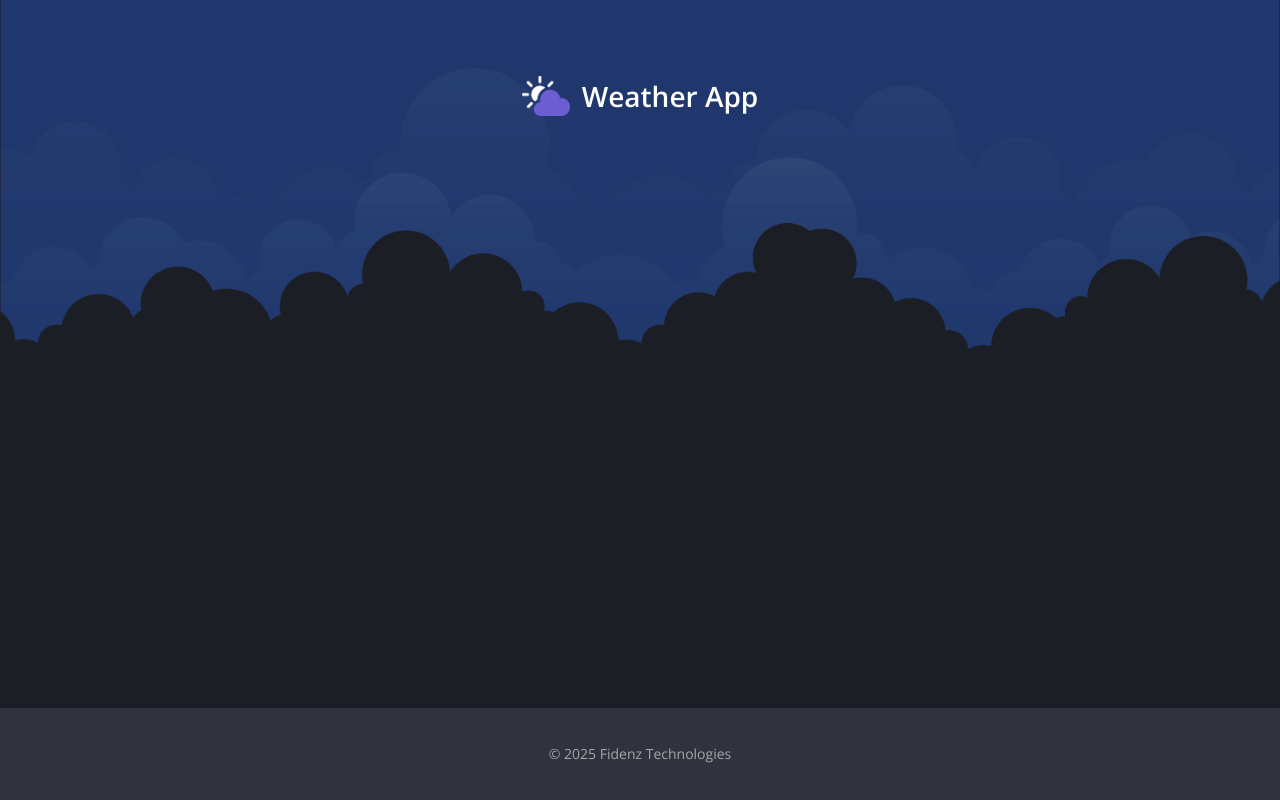
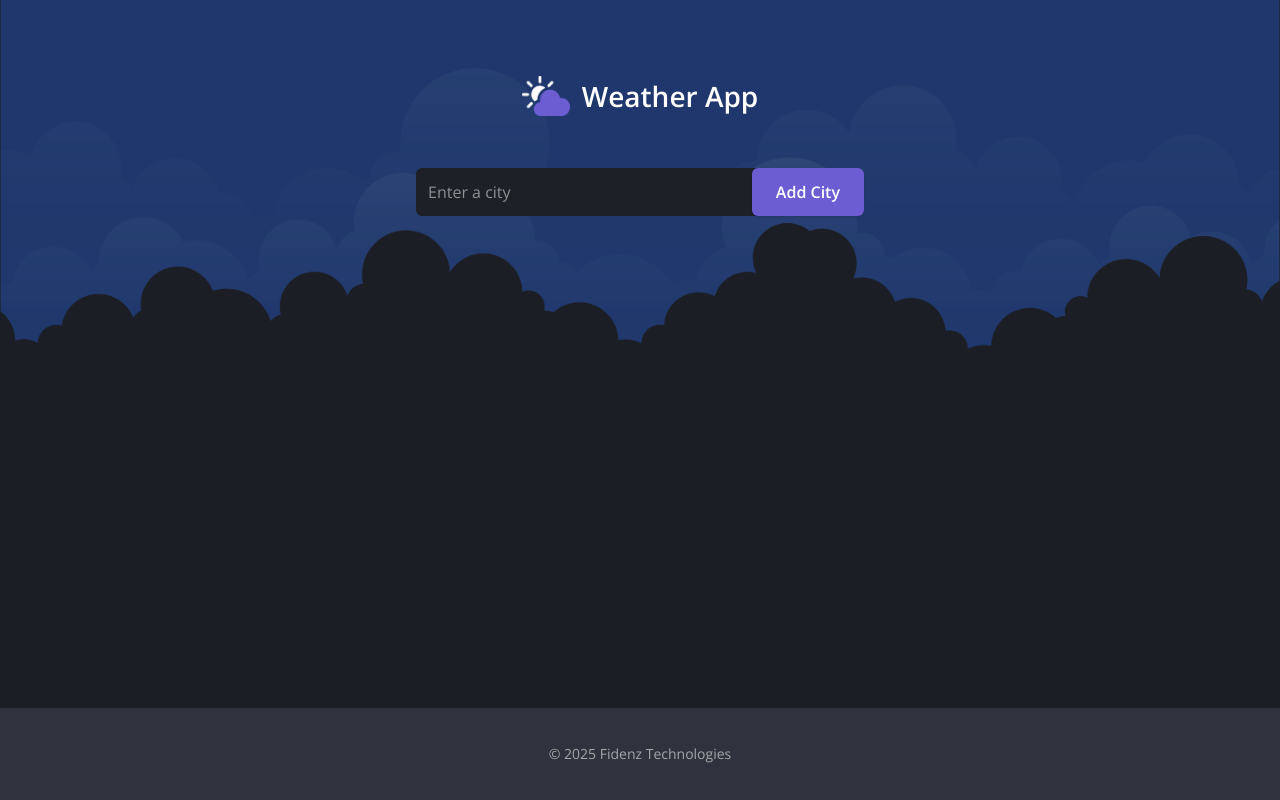
Before and after one commit to DumedhaR/weather-app, a React (Vite) app in the folder client/weather-ui/: page /dashboard in a window 1280 px wide. Built offline with nearby package versions, Linux system fonts and the light colour scheme.

Commit message:
feat: add SearchBar component to Dashboard.

```diff
--- /dev/null
+++ b/client/weather-ui/src/components/SearchBar.tsx
@@ -0,0 +1,13 @@
+
+const SearchBar = () => {
+    return (
+        <div className="flex items-center justify-center text-[16px]">
+            <div className="relative w-full max-w-md">
+                <input type="text" placeholder="Enter a city" className="bg-[#1e2027] p-3 pr-36 rounded-md outline-none w-full" disabled/>
+                <button className="absolute bg-[#6c5dd3] right-0 top-0 rounded-md py-3 px-6 font-semibold shadow-sm hover:bg-[#6c5dd3]/90 transition">Add City</button>
+            </div>
+        </div>
+    )
+}
+
+export default SearchBar;
--- a/client/weather-ui/src/layouts/MainLayout.tsx
+++ b/client/weather-ui/src/layouts/MainLayout.tsx
@@ -17,7 +17,9 @@ function MainLayout() {
           />
           <h1 className="text-[28px]">Weather App</h1>
         </div>
-        <Outlet />
+        <div className="mt-12">
+          <Outlet />
+        </div>
       </div>
       <Footer />
     </div>
--- a/client/weather-ui/src/pages/Dashboard.tsx
+++ b/client/weather-ui/src/pages/Dashboard.tsx
@@ -1,7 +1,9 @@
-
+import SearchBar from "../components/SearchBar";
 const Dashboard = () => {
     return (
-        <div></div>
+        <div>
+            <SearchBar/>
+        </div>
     )
 }
 
```
